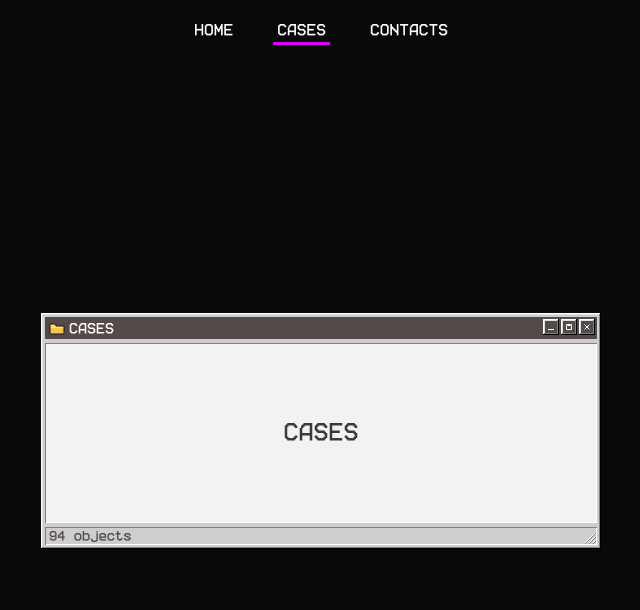
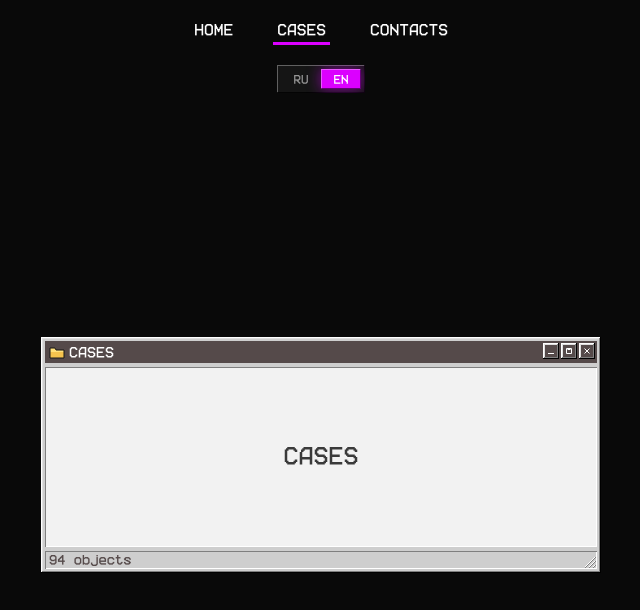
Before and after one commit to aalexxandr/profile, a Next.js app: page /en/cases in a window 1280 px wide. Shown: the top 610 px of the page, without its empty margins (319-959 px from the left). Built offline with nearby package versions, Linux system fonts and the light colour scheme.

Commit message:
Add language switcher component and update navigation dictionary for localization

```diff
--- a/src/app/_layout/SiteLayout.tsx
+++ b/src/app/_layout/SiteLayout.tsx
@@ -82,6 +82,7 @@ export const SiteLayout = ({
         ariaLabel={dictionary.navigation.ariaLabel}
         currentLocale={locale}
         items={dictionary.navigation.items}
+        languageSwitcher={dictionary.navigation.languageSwitcher}
       />
       <main className="grid min-h-0">{children}</main>
     </body>
--- a/src/shared/i18n-server/dictionaries/en.ts
+++ b/src/shared/i18n-server/dictionaries/en.ts
@@ -21,6 +21,19 @@ export const en = {
   },
   navigation: {
     ariaLabel: "Main navigation",
+    languageSwitcher: {
+      ariaLabel: "Language selector",
+      locales: {
+        en: {
+          label: "EN",
+          title: "English version",
+        },
+        ru: {
+          label: "RU",
+          title: "Russian version",
+        },
+      },
+    },
     items: [
       { page: "home", label: "home" },
       { page: "cases", label: "cases" },
--- a/src/shared/i18n-server/dictionaries/ru.ts
+++ b/src/shared/i18n-server/dictionaries/ru.ts
@@ -21,6 +21,19 @@ export const ru = {
   },
   navigation: {
     ariaLabel: "Главная навигация",
+    languageSwitcher: {
+      ariaLabel: "Выбор языка",
+      locales: {
+        en: {
+          label: "EN",
+          title: "English version",
+        },
+        ru: {
+          label: "RU",
+          title: "Русская версия",
+        },
+      },
+    },
     items: [
       { page: "home", label: "главная" },
       { page: "cases", label: "кейсы" },
--- a/src/shared/i18n/types.ts
+++ b/src/shared/i18n/types.ts
@@ -1,4 +1,4 @@
-import type { PageKey } from "./config";
+import type { Locale, PageKey } from "./config";
 
 export type NavigationItem = {
   page: PageKey;
@@ -18,6 +18,16 @@ export type Dictionary = {
   >;
   navigation: {
     ariaLabel: string;
+    languageSwitcher: {
+      ariaLabel: string;
+      locales: Record<
+        Locale,
+        {
+          label: string;
+          title: string;
+        }
+      >;
+    };
     items: NavigationItem[];
   };
   home: {
--- /dev/null
+++ b/src/widgets/header/lib/useLanguageSwitcher.ts
@@ -0,0 +1,24 @@
+import { useCallback } from "react";
+import { usePathname } from "next/navigation";
+
+import type { Locale } from "@/shared/i18n";
+
+const getLanguageHref = (pathname: string, locale: Locale) => {
+  const segments = pathname.split("/");
+  segments[1] = locale;
+
+  return segments.join("/") || `/${locale}`;
+};
+
+export const useLanguageSwitcher = () => {
+  const pathname = usePathname();
+
+  const getLocaleHref = useCallback(
+    (locale: Locale) => getLanguageHref(pathname, locale),
+    [pathname],
+  );
+
+  return {
+    getLocaleHref,
+  };
+};
--- a/src/widgets/header/ui/Header.tsx
+++ b/src/widgets/header/ui/Header.tsx
@@ -7,16 +7,19 @@ import { usePathname } from "next/navigation";
 import { Reveal } from "@/shared/ui/Reveal";
 import {
   getLocalizedPath,
+  type Dictionary,
   type Locale,
   type NavigationItem,
 } from "@/shared/i18n";
 
 import { useActiveNavigationIndicator } from "../lib/useActiveNavigationIndicator";
+import { LanguageSwitcher } from "./LanguageSwitcher";
 
 type HeaderProps = {
   ariaLabel: string;
   currentLocale: Locale;
   items: NavigationItem[];
+  languageSwitcher: Dictionary["navigation"]["languageSwitcher"];
 };
 
 const isItemActive = (pathname: string, href: string) => {
@@ -27,7 +30,12 @@ const isItemActive = (pathname: string, href: string) => {
   return pathname === href || pathname.startsWith(`${href}/`);
 };
 
-export const Header = ({ ariaLabel, currentLocale, items }: HeaderProps) => {
+export const Header = ({
+  ariaLabel,
+  currentLocale,
+  items,
+  languageSwitcher,
+}: HeaderProps) => {
   const pathname = usePathname();
   const activePage =
     items.find(({ page }) =>
@@ -40,11 +48,12 @@ export const Header = ({ ariaLabel, currentLocale, items }: HeaderProps) => {
     });
 
   return (
-    <header className="mx-auto w-[min(calc(100vw-32px),420px)] pt-5 pb-4">
+    <header className="mx-auto w-[min(calc(100vw-24px),540px)] pt-5 pb-4 sm:w-[min(calc(100vw-32px),580px)]">
       <Reveal delay={120} direction="down">
+        <div className="flex flex-wrap items-center justify-center gap-x-4 gap-y-3 min-[360px]:gap-x-5 sm:gap-x-7">
           <nav
             aria-label={ariaLabel}
-          className="relative isolate flex items-center justify-center gap-4 font-vcr text-[11px]/none text-white uppercase min-[360px]:gap-6 min-[360px]:text-[12px]/none sm:gap-9 sm:text-[13px]/none"
+            className="relative isolate flex min-w-0 items-center justify-center gap-4 font-vcr text-[11px]/none text-white uppercase min-[360px]:gap-6 min-[360px]:text-[12px]/none sm:gap-9 sm:text-[13px]/none"
             ref={navRef}
           >
             <span
@@ -79,6 +88,12 @@ export const Header = ({ ariaLabel, currentLocale, items }: HeaderProps) => {
               );
             })}
           </nav>
+        </div>
+        <LanguageSwitcher
+          currentLocale={currentLocale}
+          languageSwitcher={languageSwitcher}
+          className="mx-auto mt-5"
+        />
       </Reveal>
     </header>
   );
--- /dev/null
+++ b/src/widgets/header/ui/LanguageSwitcher.tsx
@@ -0,0 +1,53 @@
+import clsx from "clsx";
+import Link from "next/link";
+
+import { locales, type Dictionary, type Locale } from "@/shared/i18n";
+
+import { useLanguageSwitcher } from "../lib/useLanguageSwitcher";
+
+type LanguageSwitcherProps = {
+  currentLocale: Locale;
+  languageSwitcher: Dictionary["navigation"]["languageSwitcher"];
+  className?: string;
+};
+
+export const LanguageSwitcher = ({
+  currentLocale,
+  languageSwitcher,
+  className,
+}: LanguageSwitcherProps) => {
+  const { getLocaleHref } = useLanguageSwitcher();
+
+  return (
+    <nav
+      aria-label={languageSwitcher.ariaLabel}
+      className={clsx(
+        "relative flex h-7 w-22 shrink-0 overflow-hidden bg-white/5 p-1 font-vcr text-[10px]/none text-white uppercase shadow-[inset_-1px_-1px_0_0_rgba(0,0,0,0.8),inset_1px_1px_0_0_rgba(255,255,255,0.32)]",
+        className,
+      )}
+    >
+      {locales.map((locale) => {
+        const isActive = locale === currentLocale;
+        const localeCopy = languageSwitcher.locales[locale];
+
+        return (
+          <Link
+            key={locale}
+            aria-current={isActive ? "true" : undefined}
+            aria-label={localeCopy.title}
+            className={clsx(
+              "flex h-full flex-1 items-center justify-center px-1 pt-0.5 no-underline transition-[background-color,color,box-shadow] duration-200 outline-none focus-visible:outline-1 focus-visible:outline-offset-2 focus-visible:outline-focus-ring motion-reduce:transition-none",
+              isActive
+                ? "bg-accent text-white shadow-[0_0_14px_rgba(219,0,255,0.55),inset_-1px_-1px_0_0_rgba(0,0,0,0.55),inset_1px_1px_0_0_rgba(255,255,255,0.35)]"
+                : "text-white/55 hover:text-white active:text-accent-active",
+            )}
+            href={getLocaleHref(locale)}
+            title={localeCopy.title}
+          >
+            {localeCopy.label}
+          </Link>
+        );
+      })}
+    </nav>
+  );
+};
```
Lines whose indentation alone changed are shown as unchanged.
